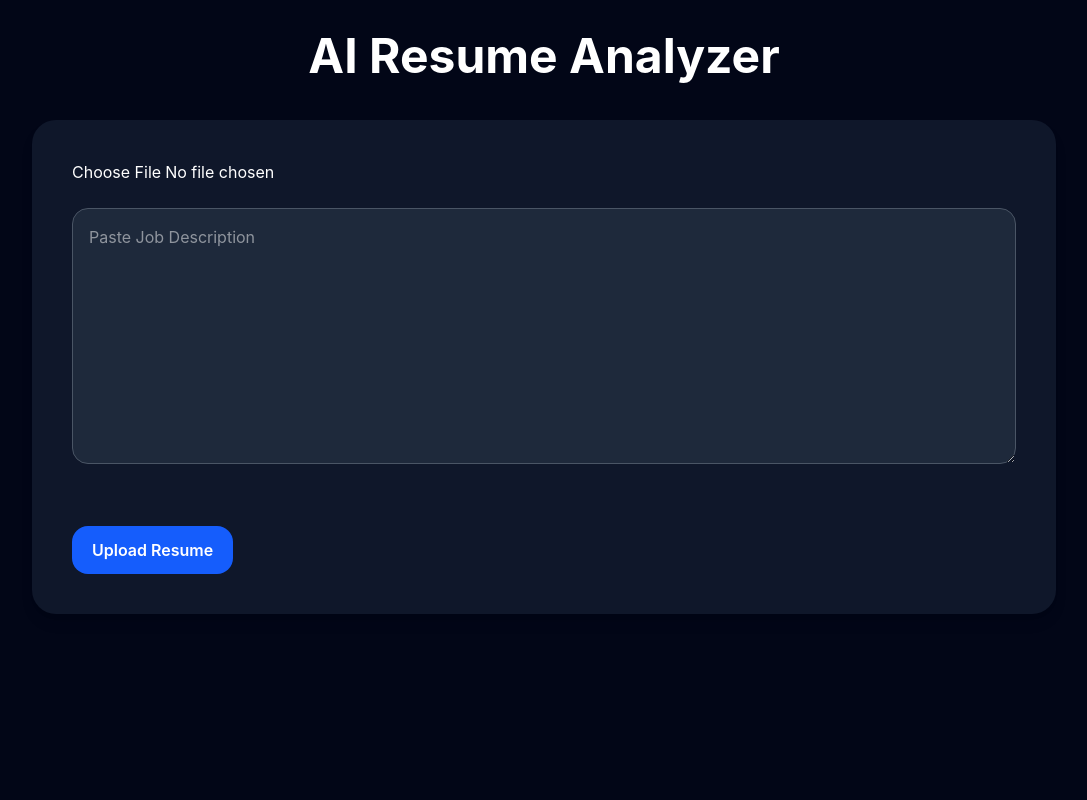
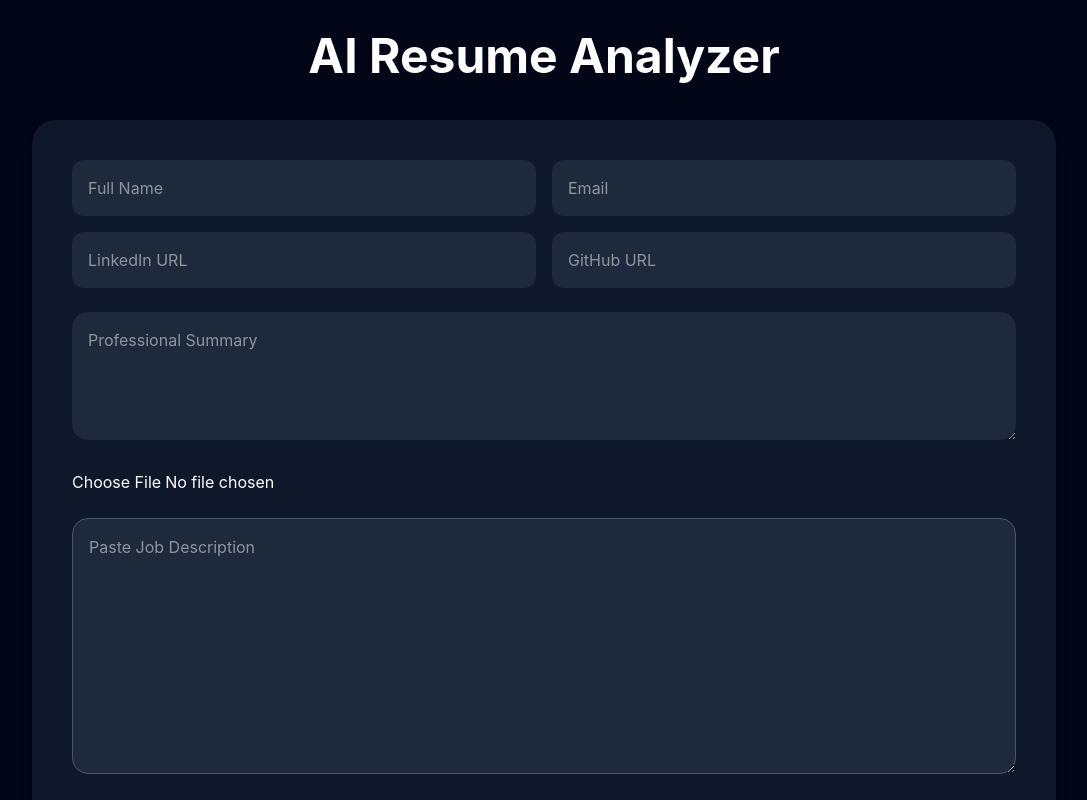
Before and after one commit to dikshikka03/ai-resume-analyzer, a React (Vite) app in the folder frontend-react/: page / in a window 1280 px wide. Shown: the top 800 px of the page, without its empty margins (96-1183 px from the left). Built offline with nearby package versions, Linux system fonts and the light colour scheme.

Commit message:
Improved ats resume button layout

```diff
--- a/frontend-react/src/App.jsx
+++ b/frontend-react/src/App.jsx
@@ -25,6 +25,23 @@ function App() {
   const [result, setResult] = useState(null);
 
   const [loading, setLoading] = useState(false);
+
+  // USER DETAILS
+
+  const [name, setName] = useState("");
+
+  const [email, setEmail] = useState("");
+
+  const [linkedin, setLinkedin] =
+    useState("");
+
+  const [github, setGithub] =
+    useState("");
+
+  const [summary, setSummary] =
+    useState("");
+
+  // UPLOAD RESUME
 
   const uploadResume = async () => {
 
@@ -87,6 +104,8 @@ function App() {
 
   };
 
+  // DOWNLOAD REPORT PDF
+
   const downloadPDF = () => {
 
     if (!result) {
@@ -95,7 +114,7 @@ function App() {
 
     const doc = new jsPDF();
 
-    doc.setFontSize(18);
+    doc.setFontSize(20);
 
     doc.text(
       "AI Resume Analysis Report",
@@ -112,19 +131,13 @@ function App() {
     );
 
     doc.text(
-      `Resume Score: ${result.resumeScore}`,
-      20,
-      55
-    );
-
-    doc.text(
       `Skills: ${
         Array.isArray(result.skills)
           ? result.skills.join(", ")
           : "No skills found"
       }`,
       20,
-      75,
+      60,
       { maxWidth: 170 }
     );
 
@@ -135,7 +148,7 @@ function App() {
           : "No missing skills"
       }`,
       20,
-      105,
+      90,
       { maxWidth: 170 }
     );
 
@@ -146,18 +159,7 @@ function App() {
           : "No roles found"
       }`,
       20,
-      135,
-      { maxWidth: 170 }
-    );
-
-    doc.text(
-      `Feedback: ${
-        Array.isArray(result.feedback)
-          ? result.feedback.join(", ")
-          : "No feedback"
-      }`,
-      20,
-      165,
+      120,
       { maxWidth: 170 }
     );
 
@@ -166,6 +168,9 @@ function App() {
     );
 
   };
+
+  // GENERATE ATS RESUME
+
   const generateATSResume = () => {
 
     if (!result) {
@@ -174,16 +179,14 @@ const generateATSResume = () => {
 
     const doc = new jsPDF();
 
-  // TITLE
+    // NAME
 
     doc.setFontSize(24);
 
-  doc.setTextColor(40, 40, 40);
-
     doc.text(
-    "Dikshika Sachdeva",
+      name || "Your Name",
       20,
-    25
+      20
     );
 
     // CONTACT
@@ -191,19 +194,19 @@ const generateATSResume = () => {
     doc.setFontSize(11);
 
     doc.text(
-    "Email: dikshika@email.com",
+      `Email: ${email}`,
       20,
       35
     );
 
     doc.text(
-    "LinkedIn: linkedin.com/in/dikshika",
+      `LinkedIn: ${linkedin}`,
       20,
       42
     );
 
     doc.text(
-    "GitHub: github.com/dikshikka03",
+      `GitHub: ${github}`,
       20,
       49
     );
@@ -225,7 +228,8 @@ const generateATSResume = () => {
     doc.setFontSize(12);
 
     doc.text(
-    "Aspiring AI/ML Engineer with strong knowledge of Python, SQL, Machine Learning, and Full Stack Development. Passionate about building scalable AI-powered applications and solving real-world problems.",
+      summary ||
+      "Passionate software developer with strong technical skills.",
       20,
       80,
       { maxWidth: 170 }
@@ -252,32 +256,6 @@ const generateATSResume = () => {
       { maxWidth: 170 }
     );
 
-  // PROJECTS
-
-  doc.setFontSize(16);
-
-  doc.text(
-    "Projects",
-    20,
-    145
-  );
-
-  doc.setFontSize(12);
-
-  doc.text(
-    "• AI Resume Analyzer - Built an AI-powered resume screening platform using React, Node.js, Express, and Gemini AI.",
-    20,
-    155,
-    { maxWidth: 170 }
-  );
-
-  doc.text(
-    "• ShopIQ - Smart e-commerce platform with AI chatbot and dynamic pricing features.",
-    20,
-    170,
-    { maxWidth: 170 }
-  );
-
     // ATS SCORE
 
     doc.setFontSize(16);
@@ -285,7 +263,7 @@ const generateATSResume = () => {
     doc.text(
       "ATS Match Score",
       20,
-    195
+      150
     );
 
     doc.setFontSize(14);
@@ -293,7 +271,7 @@ const generateATSResume = () => {
     doc.text(
       `${result.atsScore}% Match`,
       20,
-    205
+      160
     );
 
     // SUGGESTED ROLES
@@ -303,7 +281,7 @@ const generateATSResume = () => {
     doc.text(
       "Suggested Roles",
       20,
-    225
+      185
     );
 
     doc.setFontSize(12);
@@ -313,7 +291,7 @@ const generateATSResume = () => {
         ? result.suggestedRoles.join(", ")
         : "No roles found",
       20,
-    235,
+      195,
       { maxWidth: 170 }
     );
 
@@ -322,6 +300,8 @@ const generateATSResume = () => {
     );
 
   };
+
+  // CHART DATA
 
   const pieData = [
 
@@ -366,6 +346,70 @@ const generateATSResume = () => {
 
       <div className="max-w-5xl mx-auto bg-[#0f172a] p-10 rounded-3xl shadow-lg">
 
+        {/* USER DETAILS */}
+
+        <div className="grid grid-cols-1 md:grid-cols-2 gap-4 mb-6">
+
+          <input
+            type="text"
+            placeholder="Full Name"
+            value={name}
+            onChange={(e) =>
+              setName(e.target.value)
+            }
+            className="p-4 rounded-xl bg-[#1e293b]"
+          />
+
+          <input
+            type="email"
+            placeholder="Email"
+            value={email}
+            onChange={(e) =>
+              setEmail(e.target.value)
+            }
+            className="p-4 rounded-xl bg-[#1e293b]"
+          />
+
+          <input
+            type="text"
+            placeholder="LinkedIn URL"
+            value={linkedin}
+            onChange={(e) =>
+              setLinkedin(e.target.value)
+            }
+            className="p-4 rounded-xl bg-[#1e293b]"
+          />
+
+          <input
+            type="text"
+            placeholder="GitHub URL"
+            value={github}
+            onChange={(e) =>
+              setGithub(e.target.value)
+            }
+            className="p-4 rounded-xl bg-[#1e293b]"
+          />
+
+        </div>
+
+        <textarea
+          placeholder="Professional Summary"
+          value={summary}
+          onChange={(e) =>
+            setSummary(e.target.value)
+          }
+          className="
+            w-full
+            h-32
+            p-4
+            rounded-2xl
+            bg-[#1e293b]
+            mb-6
+          "
+        />
+
+        {/* RESUME */}
+
         <input
           type="file"
           accept=".pdf"
@@ -398,6 +442,8 @@ const generateATSResume = () => {
             mb-6
           "
         />
+
+        {/* BUTTONS */}
 
         <div className="flex flex-wrap gap-4 mt-8">
 
@@ -438,8 +484,6 @@ const generateATSResume = () => {
                   rounded-2xl
                   text-base
                   font-semibold
-                  transition-all
-                  duration-300
                 "
               >
                 Download Report PDF
@@ -463,8 +507,6 @@ const generateATSResume = () => {
                   rounded-2xl
                   text-base
                   font-semibold
-                  transition-all
-                  duration-300
                 "
               >
                 Generate ATS Resume
@@ -475,6 +517,8 @@ const generateATSResume = () => {
           }
 
         </div>
+
+        {/* ATS ANALYTICS */}
 
         {
 
@@ -543,19 +587,9 @@ const generateATSResume = () => {
 
                 </div>
 
-                <div className="mt-4 text-lg text-gray-300">
-
-                  {
-                    result.atsScore >= 75
-                    ? "Excellent ATS Match"
-                    : result.atsScore >= 50
-                    ? "Good ATS Match"
-                    : "Needs Improvement"
-                  }
-
               </div>
 
-              </div>
+              {/* SKILLS ANALYTICS */}
 
               <div className="bg-[#0f172a] p-6 rounded-3xl mt-10">
 
@@ -564,7 +598,7 @@ const generateATSResume = () => {
                 </h2>
 
                 <p className="text-gray-400 mb-6">
-                  AI-estimated proficiency level for detected skills
+                  AI-estimated proficiency level
                 </p>
 
                 <div
@@ -608,111 +642,6 @@ const generateATSResume = () => {
 
               </div>
 
-              <div className="mt-10 grid grid-cols-1 md:grid-cols-2 gap-6">
-
-                <div className="bg-[#0f172a] p-6 rounded-3xl">
-
-                  <h2 className="text-3xl font-bold mb-4">
-                    ATS Match
-                  </h2>
-
-                  <p className="text-5xl text-blue-400">
-                    {result.atsScore}%
-                  </p>
-
-                  <div className="w-full bg-gray-700 rounded-full h-4 mt-4">
-
-                    <div
-                      className="
-                        bg-blue-500
-                        h-4
-                        rounded-full
-                        transition-all
-                        duration-500
-                      "
-                      style={{
-                        width: `${result.atsScore}%`
-                      }}
-                    ></div>
-
-                  </div>
-
-                </div>
-
-                <div className="bg-[#0f172a] p-6 rounded-3xl">
-
-                  <h2 className="text-3xl font-bold mb-4">
-                    Skills
-                  </h2>
-
-                  <p>
-                    {
-                      Array.isArray(
-                        result.skills
-                      )
-                        ? result.skills.join(", ")
-                        : result.skills
-                    }
-                  </p>
-
-                </div>
-
-                <div className="bg-[#0f172a] p-6 rounded-3xl">
-
-                  <h2 className="text-3xl font-bold mb-4">
-                    Missing Skills
-                  </h2>
-
-                  <p>
-                    {
-                      Array.isArray(
-                        result.missingSkills
-                      )
-                        ? result.missingSkills.join(", ")
-                        : result.missingSkills
-                    }
-                  </p>
-
-                </div>
-
-                <div className="bg-[#0f172a] p-6 rounded-3xl">
-
-                  <h2 className="text-3xl font-bold mb-4">
-                    Suggested Roles
-                  </h2>
-
-                  <p>
-                    {
-                      Array.isArray(
-                        result.suggestedRoles
-                      )
-                        ? result.suggestedRoles.join(", ")
-                        : result.suggestedRoles
-                    }
-                  </p>
-
-                </div>
-
-                <div className="bg-[#0f172a] p-6 rounded-3xl md:col-span-2">
-
-                  <h2 className="text-3xl font-bold mb-4">
-                    AI Feedback
-                  </h2>
-
-                  <p>
-                    {
-                      Array.isArray(
-                        result.feedback
-                      )
-                        ? result.feedback.join(", ")
-                        : result.feedback
-                    }
-                  </p>
-
-                </div>
-
-              </div>
-
             </>
 
           )
```
Lines whose indentation alone changed are shown as unchanged.
